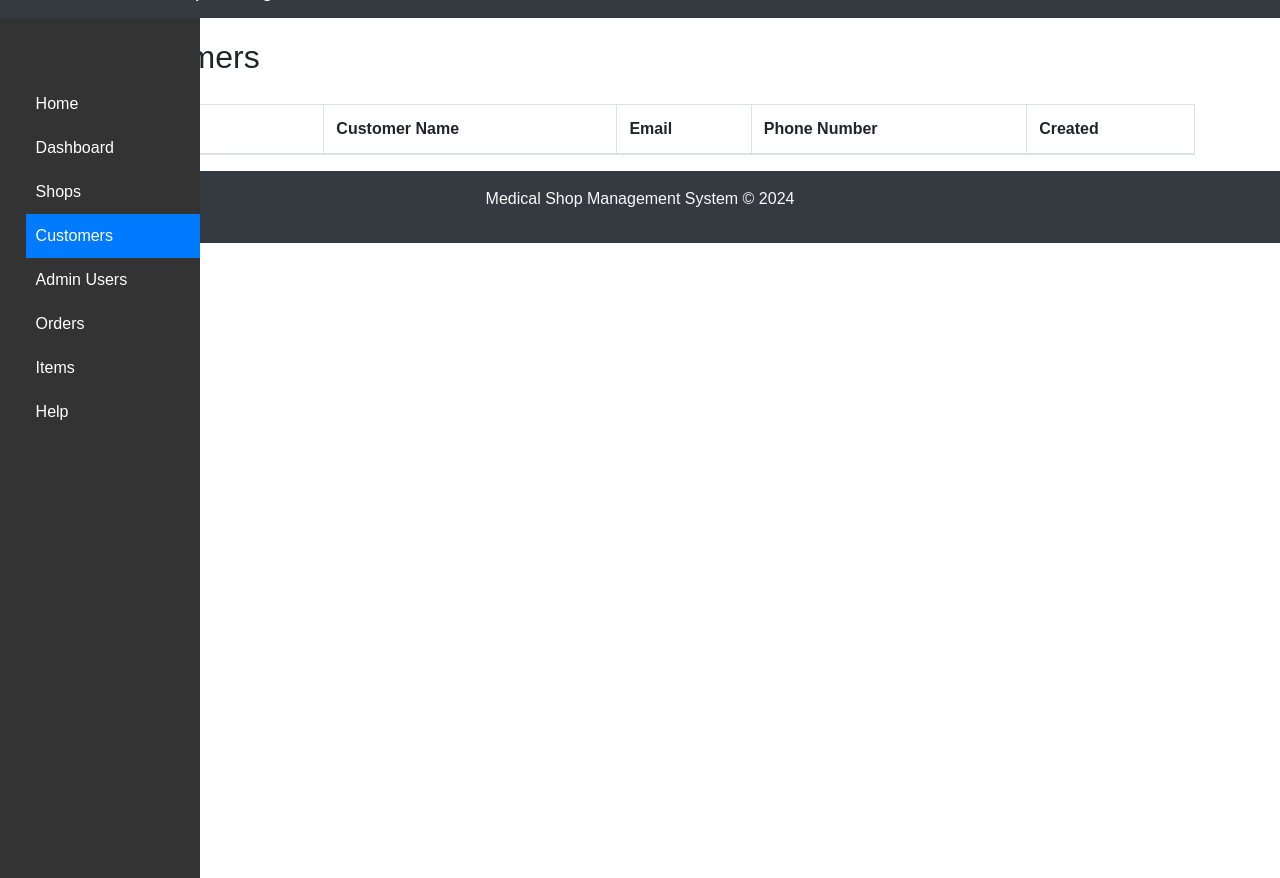
After one commit to prema1432/medicalshopmanagement, a Django app: page /customers/ in a window 1280 px wide. The commit adds this page. Shown: the part 38-916 px from the top of the page. Run offline with Django 4.2, Linux system fonts and the light colour scheme; lists and menus that the app fills with data are empty; some libraries are stand-ins or nearby versions.

Commit message:
customers page added

```diff
--- a/static/css/my_css.css
+++ b/static/css/my_css.css
@@ -81,10 +81,11 @@ body {
     height: 100%;
     width: 200px;
     position: fixed;
-    top: 0;
+    /*top: 0;*/
     left: 0;
     background-color: #333;
-    padding-top: 20px;
+    padding-top: 5% !important;
+    padding-left: 2% !important;
 }
 
 .sidebar a {
@@ -102,3 +103,8 @@ body {
     /*margin-left: 200px;*/
     padding: 20px;
 }
+
+.sidebar a.active {
+    background-color: #007bff;
+    color: #fff;
+}
--- /dev/null
+++ b/templates/customers.html
@@ -0,0 +1,33 @@
+{% extends 'base.html' %}
+
+{% block title %}Customers{% endblock %}
+
+{% block content %}
+
+    {% include 'sidebar.html' %}
+    <div class="content">
+        <h2>Customers</h2>
+    </div>
+
+    <table id="customersTable" class="table table-striped table-bordered">
+        <thead>
+        <tr>
+            <th>Customer ID</th>
+            <th>Customer Name</th>
+            <th>Email</th>
+            <th>Phone Number</th>
+            <th>Created</th>
+        </tr>
+        </thead>
+        <tbody>
+        {% for customer in customers %}
+            <tr>
+                <td>{{ customer.id }}</td>
+                <td>{{ customer.username }}</td>
+                <td>{{ customer.email }}</td>
+                <td>{{ customer.phone_number }}</td>
+                <td>{{ customer.date_joined }}</td>
+            </tr>
+        {% endfor %}
+        </tbody>
+    </table>{% endblock %}
--- a/templates/sidebar.html
+++ b/templates/sidebar.html
@@ -1,8 +1,10 @@
 <div class="sidebar">
-    <a href="#">Dashboard</a>
+    <a href="{% url 'index' %}" {% if request.path == '/' %}class="active"{% endif %}>Home</a>
+    <a href="{% url 'dashboard' %}" {% if request.path == '/dashboard/' %}class="active"{% endif %}>Dashboard</a>
+    <a href="#">Shops</a>
+    <a href="{% url 'customers' %}" {% if request.path == '/customers/' %}class="active"{% endif %}>Customers</a>
+    <a href="#">Admin Users</a>
     <a href="#">Orders</a>
-    <a href="#">Customers</a>
-    <a href="#">Shops</a>
     <a href="#">Items</a>
     <a href="#">Help</a>
 </div>
--- a/users/urls.py
+++ b/users/urls.py
@@ -1,7 +1,7 @@
 from django.urls import path
 
 from users.views import index, about_us, cart, signin, products, customer_signup, shop_signup, shops, logout_view, \
-    dashboard
+    dashboard, customers_list
 
 urlpatterns = [
     path('', index, name='index'),
@@ -14,4 +14,5 @@ urlpatterns = [
     path('shops/', shops, name='shops'),
     path('logout/', logout_view, name='logout'),
     path('dashboard/', dashboard, name='dashboard'),
+    path('customers/', customers_list, name='customers'),
 ]
--- a/users/views.py
+++ b/users/views.py
@@ -3,6 +3,7 @@ from django.contrib.auth.decorators import login_required
 from django.shortcuts import render, redirect
 
 from users.forms import SignInForm
+from users.models import CustomUser
 
 
 def index(request):
@@ -29,11 +30,6 @@ def signin(request):
         password = form.cleaned_data['password']
         user = authenticate(request, username=username, password=password)
         if user is not None:
-            print("--------------------------------")
-            print("User Loggined Success")
-            print("jkbhkj", user.username)
-            print("jkbhkj", user.role)
-            print("--------------------------------")
             login(request, user)
             if user.role in ["admin"]:
                 return redirect('dashboard')
@@ -69,3 +65,9 @@ def dashboard(request):
 def logout_view(request):
     logout(request)
     return redirect('index')
+
+
+def customers_list(request):
+    context = {}
+    context['customers'] = CustomUser.objects.all()
+    return render(request, 'customers.html', context)
```
